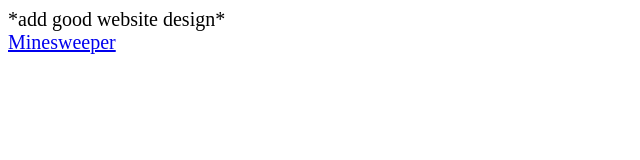
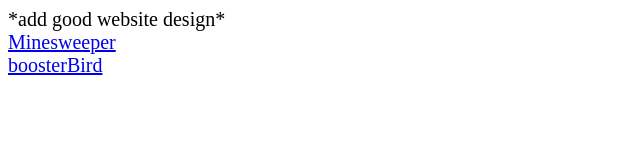
Before and after one commit to killer78887/jsGames, a plain HTML site: page index.html in a window 1280 px wide. Shown: the whole page, without its empty margins (0-640 px from the left). Drawn offline with Linux system fonts and the light colour scheme.

Commit message:
update index.html

```diff
--- a/index.html
+++ b/index.html
@@ -10,6 +10,7 @@
 <body>
     *add good website design*<br>
     <a href="minesweeper/minesweeper.html">Minesweeper</a><br>
+    <a href="Booster_Bird/boosterBird.html">boosterBird</a><br>
     <script src="main.js"></script>
 </body>
 </html>
```
